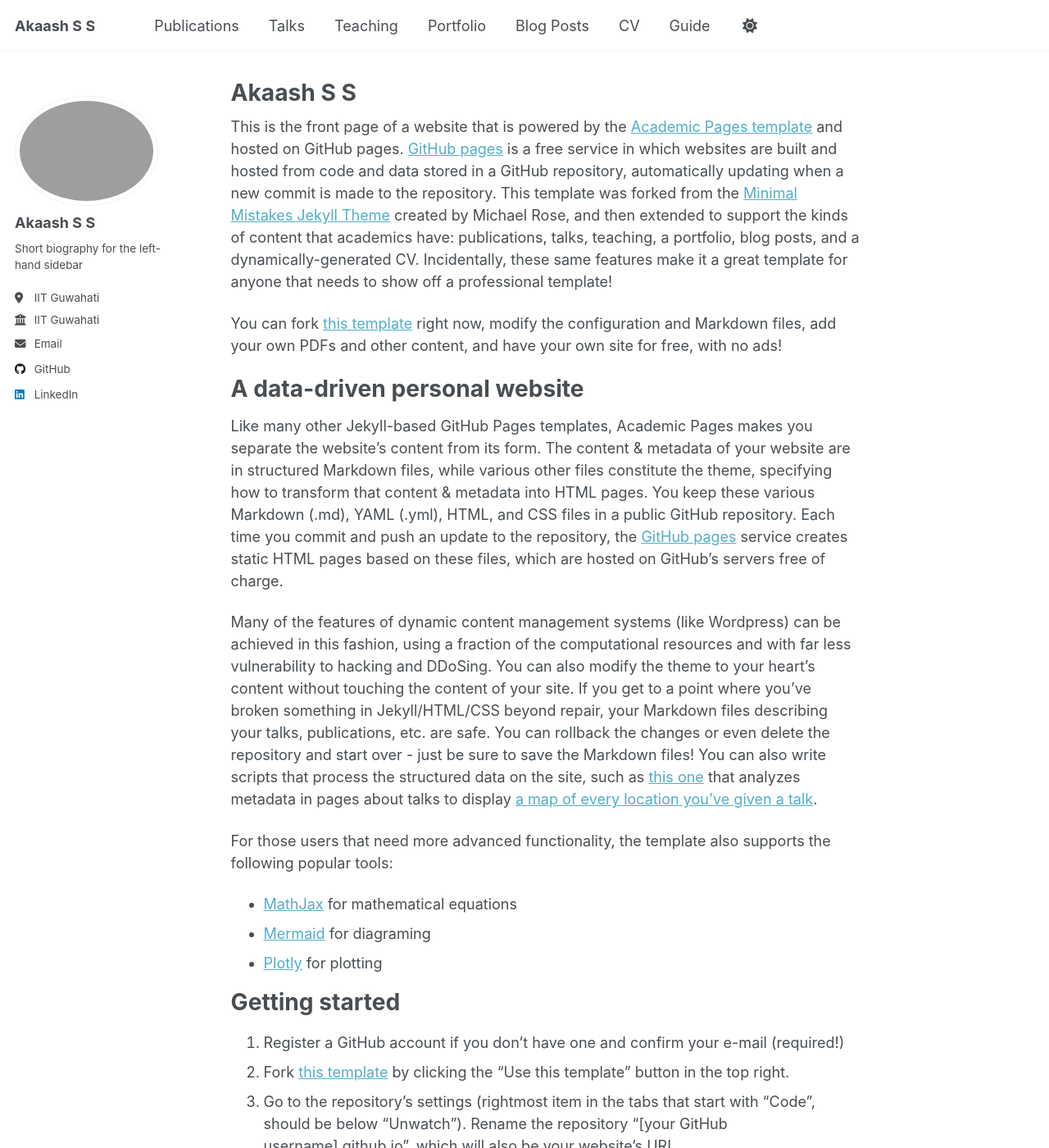
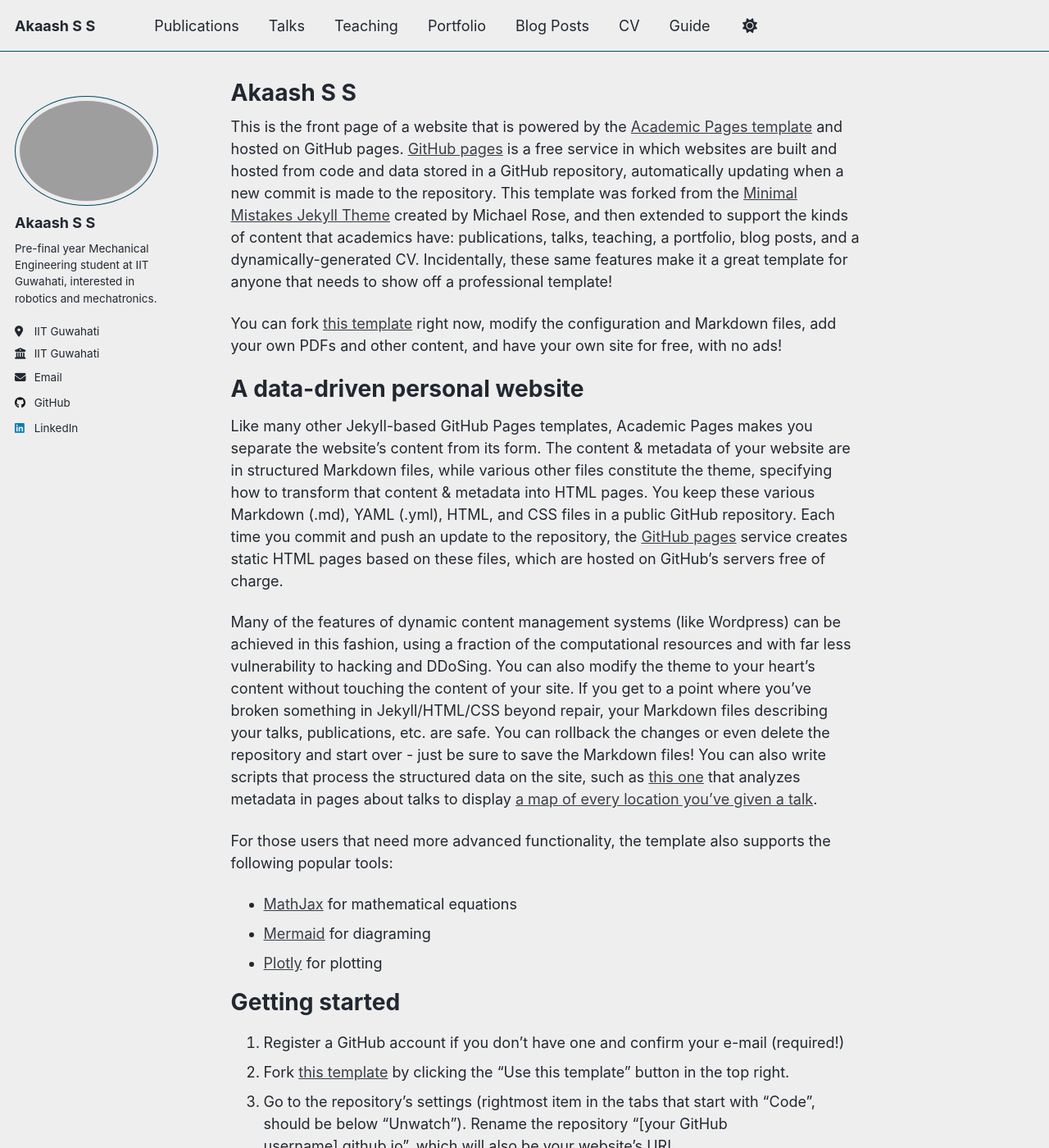
Before and after one commit to akaashss/akaashss.github.io, a Jekyll site: the page built from _pages/about.md, in a window 1280 px wide and 1400 px high. Shown: the whole window at 82% size. Built offline with Jekyll 4.4.1, drawn with Linux system fonts in a browser that asks for light colours; a script that is not in the unit is left out.

Commit message:
GVerification

```diff
--- a/_config.yml
+++ b/_config.yml
@@ -8,14 +8,14 @@
 
 # Basic Site Settings
 locale                   : "en-US"
-site_theme               : "default" # Currently available options are "default", "air"
+site_theme               : "air" # Currently available options are "default", "air"
 title                    : "Akaash S S"
 title_separator          : "-"
 name                     : &name "Akaash S S"
-description              : &description "personal description"
+description              : &description "Personal academic website of Akaash S S, featuring projects, research, and learning in robotics and mechatronics."
 url                      : https://akaashss.github.io/ # the base hostname & protocol for your site e.g. "https://[your GitHub username].github.io" or if you already have some other page hosted on Github then use "https://[your GitHub username].github.io/[Your Repo Name]"
 baseurl                  : "" # the subpath of your site, e.g. "/blog"
-repository               : "academicpages/academicpages.github.io"
+repository               : "akaashss/akaashss.github.io"
 
 # Site Author - The following control what appear as part of the author content on the side bar.
 #               If a field is blank the icon and link will not appear, otherwise it will be shown.
@@ -25,7 +25,7 @@
   avatar           : "images/profile2A (1)(1).png"
   name             : "Akaash S S"
   pronouns         : # example: "she/her"
-  bio              : "Short biography for the left-hand sidebar"
+  bio              : "Pre-final year Mechanical Engineering student at IIT Guwahati, interested in robotics and mechatronics."
   location         : "IIT Guwahati"
   employer         : "IIT Guwahati"
   uri              : # URL
@@ -121,12 +121,12 @@
       options:
         format           : "iso8601" # "iso8601" (default), "timestamp-seconds", "timestamp-milliseconds"
 atom_feed:
-  hide                   : false     # change to true to hide the RSS feed in the footer
+  hide                   : true     # change to true to hide the RSS feed in the footer
   path                   : # blank (default) uses feed.xml
 
 
 # SEO Related
-google_site_verification :
+google_site_verification : "google864df66a342d5c1b"
 bing_site_verification   :
 alexa_site_verification  :
 yandex_site_verification :
```
